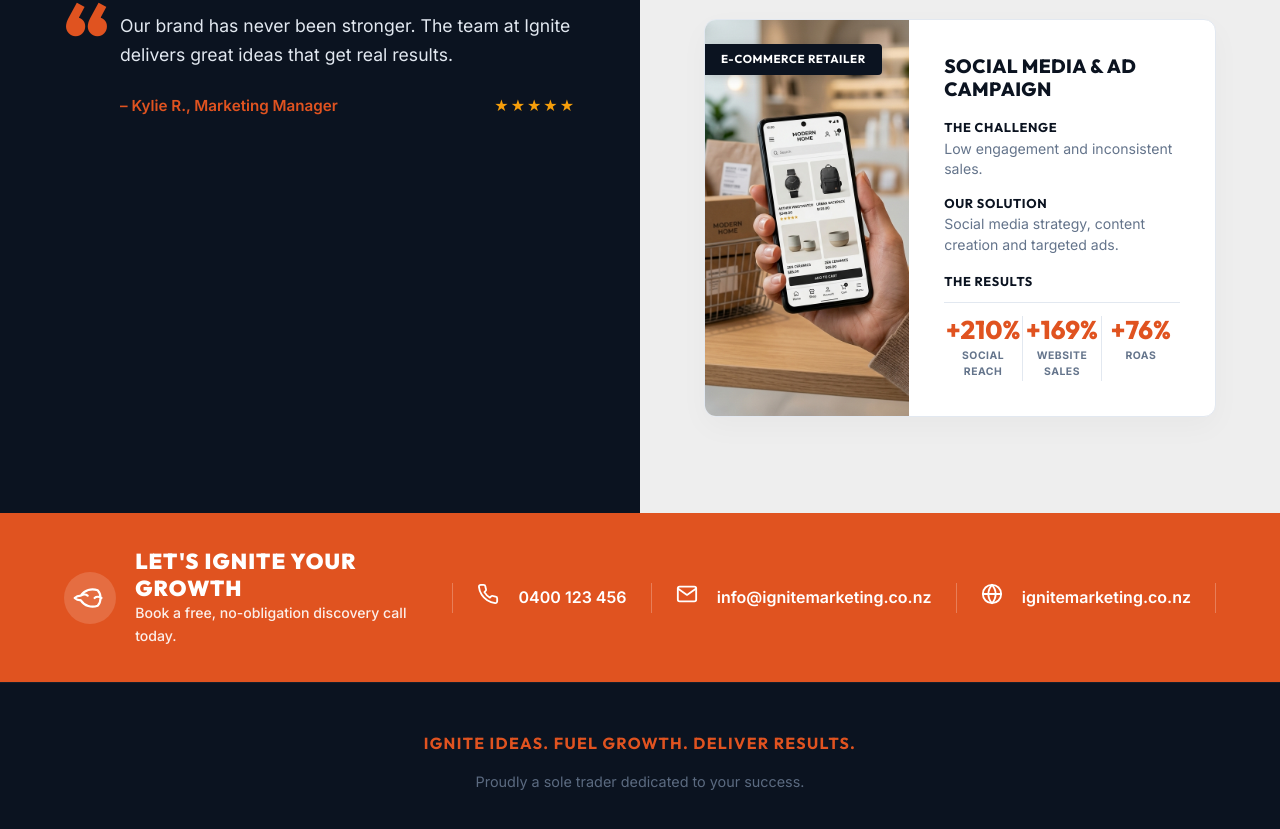
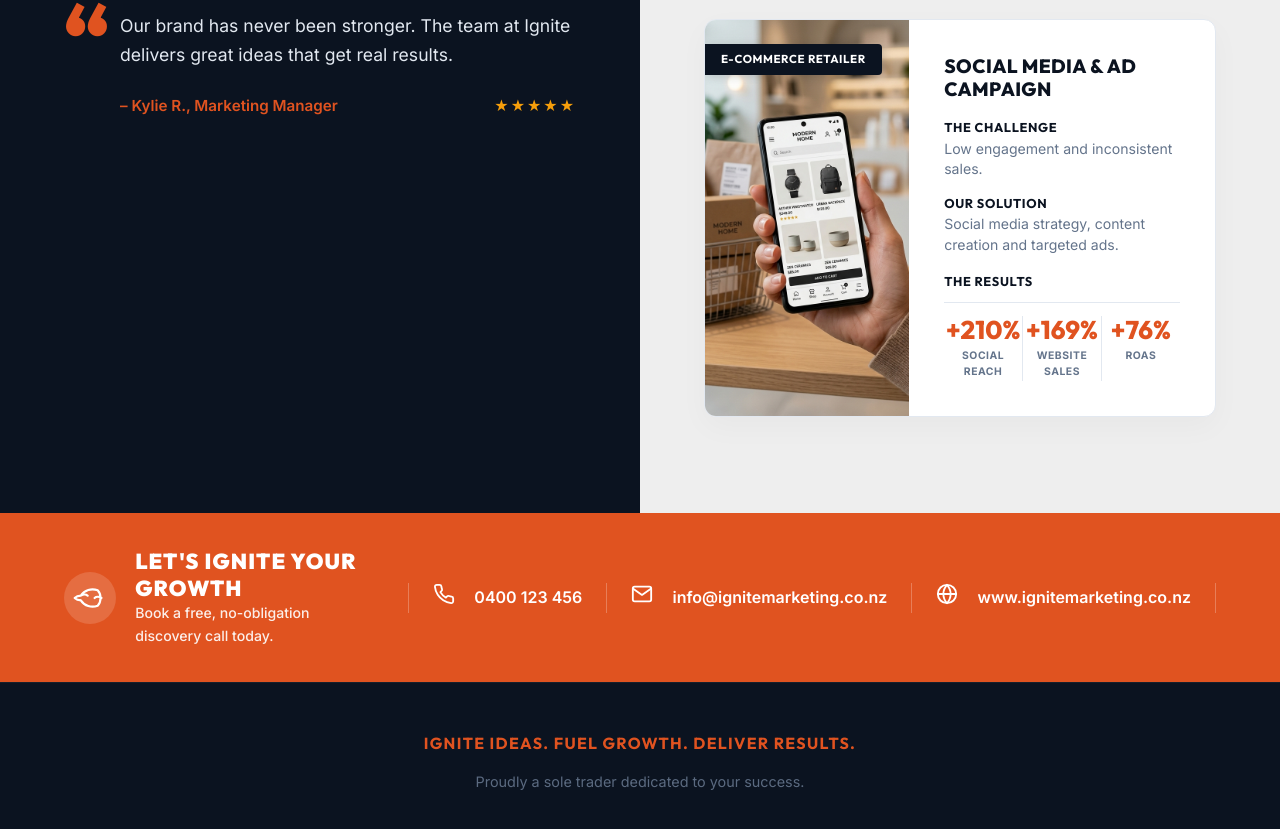
Before and after one commit to ignitemarketingnz/ignitemarketingnz.github.io, a plain HTML site: page index.html in a window 1280 px wide. Shown: the part 2043-2872 px from the top of the page. Drawn offline with Linux system fonts and the light colour scheme.

Commit message:
add www to links

```diff
--- a/index.html
+++ b/index.html
@@ -334,7 +334,7 @@
                     <span>info@ignitemarketing.co.nz</span>
                 </a>
 
-                <a href="https://ignitemarketing.co.nz" target="_blank" class="cta-item cta-link-item">
+                <a href="https://www.ignitemarketing.co.nz" target="_blank" class="cta-item cta-link-item">
                     <div class="cta-icon">
                         <svg viewBox="0 0 24 24" stroke="currentColor" stroke-width="2" fill="none" stroke-linecap="round" stroke-linejoin="round">
                             <circle cx="12" cy="12" r="10"></circle>
@@ -342,7 +342,7 @@
                             <path d="M12 2a15.3 15.3 0 0 1 4 10 15.3 15.3 0 0 1-4 10 15.3 15.3 0 0 1-4-10 15.3 15.3 0 0 1 4-10z"></path>
                         </svg>
                     </div>
-                    <span>ignitemarketing.co.nz</span>
+                    <span>www.ignitemarketing.co.nz</span>
                 </a>
             </div>
         </div>
```
